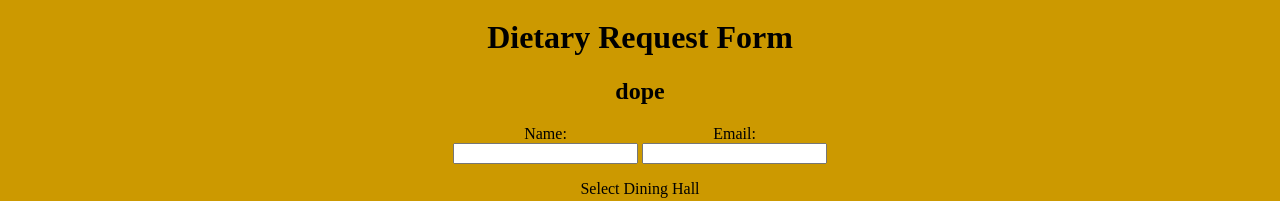
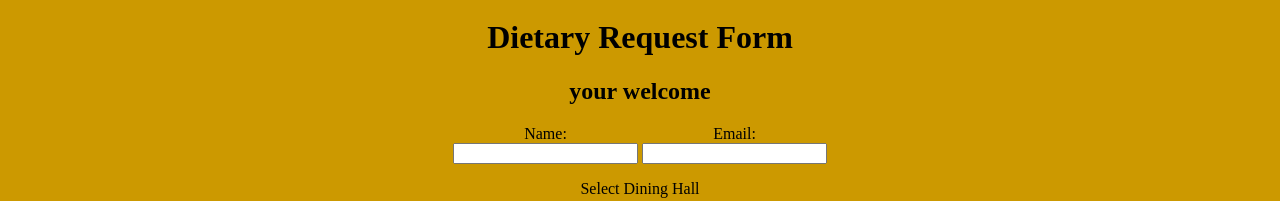
Before and after one commit to arhonigford/HelloWorldHackathon, a plain HTML site: page index.html in a window 1280 px wide. Shown: the part 602-803 px from the top of the page. Drawn offline with Linux system fonts and the light colour scheme.

Commit message:
Update index.html

```diff
--- a/index.html
+++ b/index.html
@@ -107,7 +107,7 @@ p.ex1{
 <div class="bg"></div>
 </body>
 <h1 align="center">Dietary Request Form</h1>
-<h2 align ="center">dope</h2>
+<h2 align ="center">your welcome</h2>
 <form >
     Name:<br>
     <input type = "text" id ="name"><br>
```
